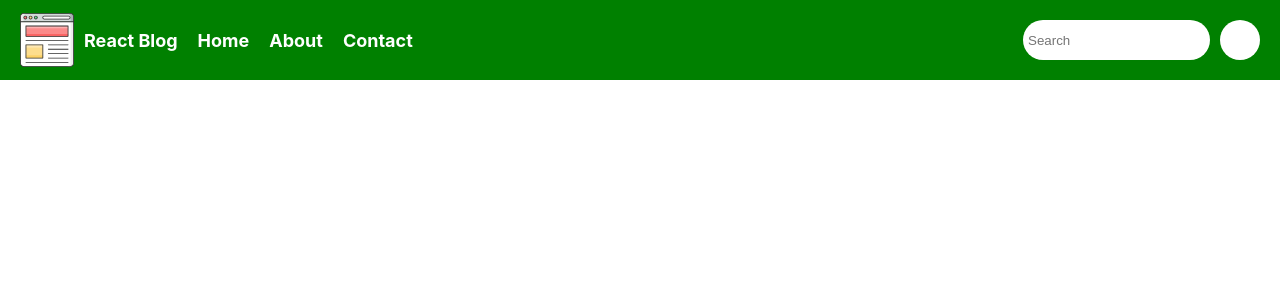
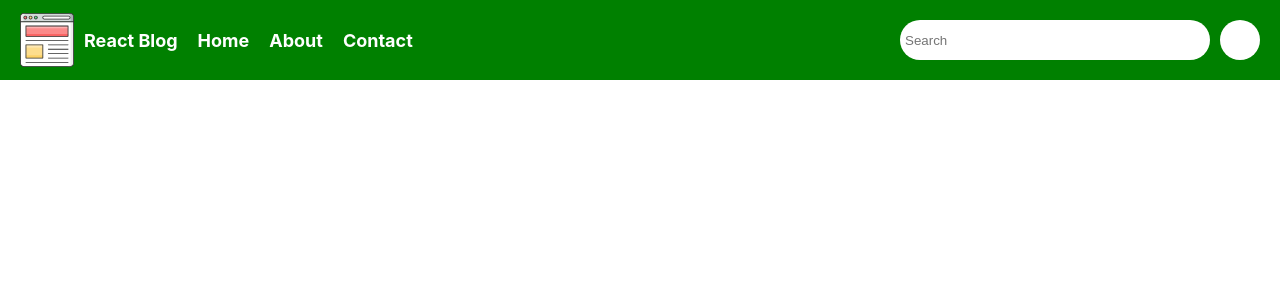
Before and after one commit to ixicut/react-blog, a React (Create React App) app in the folder frontend/: page / in a window 1280 px wide. Shown: the top 300 px of the page. Built offline with nearby package versions, Linux system fonts and the light colour scheme; the HTML template or start-up script is replaced by a standard one.

Commit message:
increase search bar width

```diff
--- a/frontend/src/components/SearchBar/SearchBar.css
+++ b/frontend/src/components/SearchBar/SearchBar.css
@@ -4,6 +4,7 @@
   }
 
   .search-box {
+    width: 300px;
     height: 30px;
     padding: 5px;
     border: none;
```
